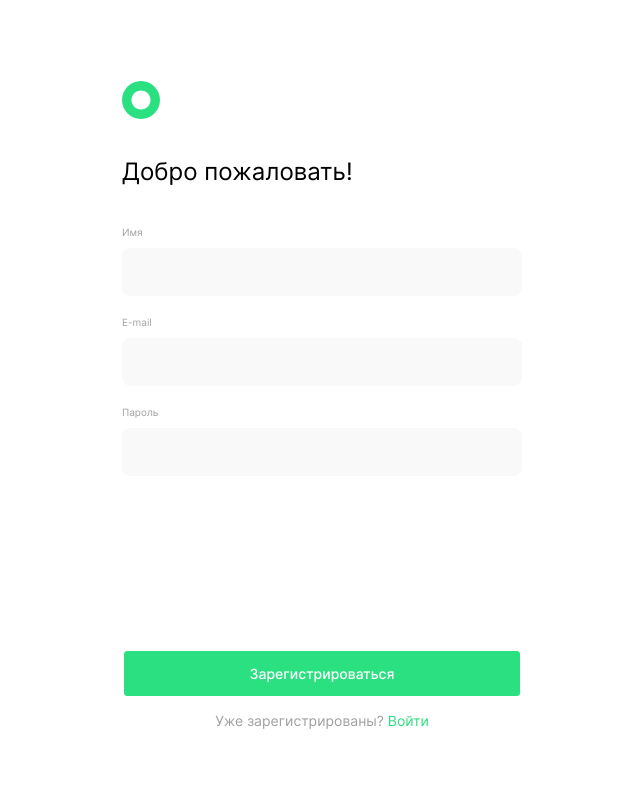
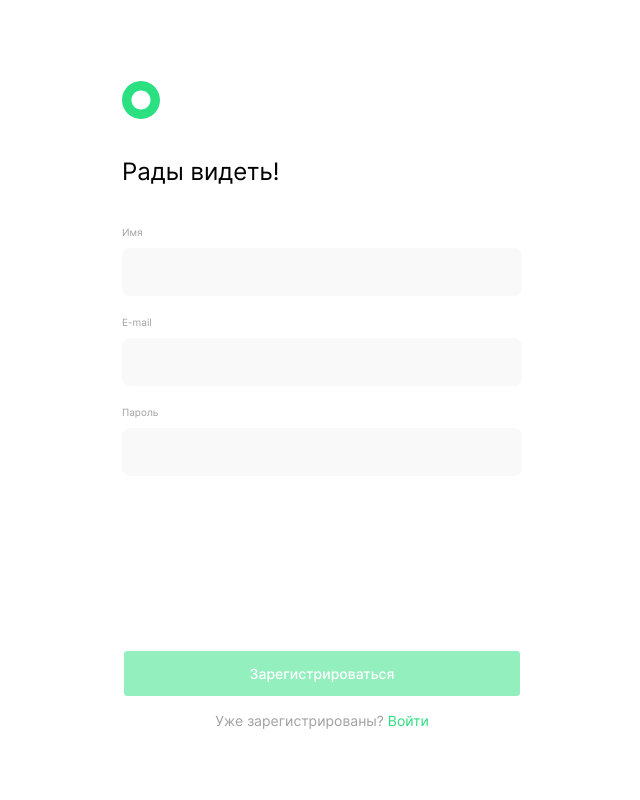
Before and after one commit to AlexeyShumilin/movies-explorer-frontend, a React (Create React App) app: page /signup in a window 1280 px wide. Shown: the top 800 px of the page, without its empty margins (318-958 px from the left). Built offline with nearby package versions, Linux system fonts and the light colour scheme.

Commit message:
Registration and Authorisation

```diff
--- a/src/components/App/App.jsx
+++ b/src/components/App/App.jsx
@@ -1,8 +1,11 @@
 import React from "react";
-import { Route, Switch } from "react-router-dom";
+
+import { Route, Switch, useHistory } from "react-router-dom";
 import Header from "../Header/Header";
 import Main from "../Main/Main";
+import MainApi from "../../utils/MainApi";
 import Footer from "../Footer/Footer";
+import Login from "../Login/Login";
 import "./App.css";
 import Movies from "../Movies/Movies";
 import Profile from "../Profile/Profile";
@@ -10,29 +13,68 @@ import Register from "../Register/Register";
 import NotFound from "../NotFound/NotFound";
 
 function App() {
+  const history = useHistory();
+  const [registrationError, setRegisteredError] = React.useState(false);
+  const [loginError, setLoginError] = React.useState(false);
+  const [isLogin, setIsLogin] = React.useState(false);
+
+  const handleLogin = (email, password) => {
+    MainApi.login(email, password)
+      .then((data) => {
+        if (data) {
+          setIsLogin(true);
+          history.push("/movies");
+        }
+      })
+      .catch((err) => {
+        setLoginError(true);
+        console.log(err);
+      });
+  };
+
+  function handleRegister(email, password, name) {
+    MainApi.register(email, password, name)
+      .then((data) => {
+        if (data) {
+          handleLogin(email, password);
+          history.push("/signin");
+        }
+      })
+      .catch(() => {
+        setRegisteredError(true);
+      });
+  }
+
   return (
     <div className="page">
       <Switch>
         <Route path="/" exact>
-          <Header bgColor="dark" textColor="white" />
+          <Header bgColor="dark" textColor="white" isLogin={isLogin} />
           <Main />
           <Footer />
         </Route>
         <Route path="/movies" exact>
-          <Header bgColor="light" textColor="black" />
+          <Header bgColor="light" textColor="black" isLogin={isLogin} />
           <Movies />
           <Footer />
         </Route>
         <Route path="/saved-movies" exact>
-          <Header bgColor="light" textColor="black" />
+          <Header bgColor="light" textColor="black" isLogin={isLogin} />
           <Movies />
           <Footer />
         </Route>
         <Route path="/profile" exact>
-          <Header bgColor="light" textColor="black" />
+          <Header bgColor="light" textColor="black" isLogin={isLogin} />
           <Profile />
         </Route>
+        <Route path="/signin" exact>
+          <Login handleLogin={handleLogin} loginError={loginError} />
+        </Route>
         <Route path="/signup" exact>
+          <Register
+            handleRegister={handleRegister}
+            registrationError={registrationError}
+          />
           <Register />
         </Route>
         <Route path="*">
--- a/src/components/Form/Form.css
+++ b/src/components/Form/Form.css
@@ -56,6 +56,10 @@
   transition: linear 0.4s;
 }
 
+.form__button:disabled {
+  opacity: 0.5;
+}
+
 .form__button:hover {
   transform: scale(1.1);
 }
--- a/src/components/Form/Form.jsx
+++ b/src/components/Form/Form.jsx
@@ -2,9 +2,25 @@ import React from "react";
 import { Link } from "react-router-dom";
 import "./Form.css";
 
-function Form({ submitText, children }) {
+function Form({
+  formName,
+  submitText,
+  children,
+  registrationError,
+  submitHandle,
+  validation,
+}) {
+  const {
+    values,
+    handleChange,
+    errors,
+    isValid,
+    isFocused,
+    onFocus,
+  } = validation;
+
   return (
-    <form className="form">
+    <form className="form" onSubmit={submitHandle} name={`${formName}-form`}>
       {children}
       <label htmlFor="email" className="form__label">
         E-mail
@@ -12,27 +28,38 @@ function Form({ submitText, children }) {
       <input
         required
         id="email"
-        className="form__input"
+        name="email"
+        className={`form__input ${errors.email && "form__input-error"}`}
         minLength="2"
         type="email"
+        value={values.email || ""}
+        onFocus={onFocus}
+        onChange={handleChange}
       />
-      <span className="form__input-error">Текст ошибки</span>
+      <span className="form__input-error">{isFocused && errors.email}</span>
       <label htmlFor="password" className="form__label">
         Пароль
       </label>
       <input
         required
         id="password"
-        className="form__input"
+        name="password"
+        className={`form__input ${errors.password && "form__input-error"}`}
         minLength="2"
         type="text"
+        value={values.password || ""}
+        onFocus={onFocus}
+        onChange={handleChange}
       />
-      <span className="form__input-error"> Текст ошибки</span>
-      <button className="form__button" type="submit">
+      <span className="form__input-error">{isFocused && errors.password}</span>
+      <button className="form__button" type="submit" disabled={!isValid}>
         {submitText.buttonText}
       </button>
+      {registrationError && (
+        <p className="form__input-error">Произошла ошибка при регистрации</p>
+      )}
       <p className="form__prompt">
-        {`${submitText.prompt} `}
+        {`${submitText.promt} `}
         <Link className="form__link" to={submitText.route}>
           {submitText.linkText}
         </Link>
--- a/src/components/Login/Login.jsx
+++ b/src/components/Login/Login.jsx
@@ -2,9 +2,19 @@ import React from "react";
 import "./Login.css";
 import { Link } from "react-router-dom";
 import Form from "../Form/Form";
-import logo from "../../images/header-logo.svg";
+import logo from "../../images/logo_header.svg";
+import CallbackValidation from "../../helpers/CallbackValidation";
 
-function Login() {
+function Login({ handleLogin, loginError }) {
+  const formCallbackValidation = CallbackValidation();
+  const { email, password } = formCallbackValidation.values;
+
+  const submitHandle = (event) => {
+    event.preventDefault();
+    handleLogin(email, password);
+    formCallbackValidation.resetForm();
+  };
+
   return (
     <section className="login">
       <div className="login__container">
@@ -19,6 +29,10 @@ function Login() {
             route: "/signup",
             linkText: "Регистрация",
           }}
+          submitHandle={submitHandle}
+          validation={formCallbackValidation}
+          formName="login"
+          loginError={loginError}
         />
       </div>
     </section>
--- a/src/components/MoviesCardList/MoviesCardList.css
+++ b/src/components/MoviesCardList/MoviesCardList.css
@@ -56,6 +56,14 @@
   display: block;
 }
 
+.movies__not-found_hidden {
+  display: none;
+}
+
+.movies__button_hidden {
+  display: none;
+}
+
 @media screen and (max-width: 1280px) {
 }
 
--- a/src/components/Register/Register.jsx
+++ b/src/components/Register/Register.jsx
@@ -3,22 +3,43 @@ import "./Register.css";
 import { Link } from "react-router-dom";
 import Form from "../Form/Form";
 import logo from "../../images/logo_header.svg";
+import CallbackValidation from "../../helpers/CallbackValidation";
 
-function Register() {
+function Register({ handleRegister, registrationError }) {
+  const formCallbackValidation = CallbackValidation();
+  const { email, password, name } = formCallbackValidation.values;
+  const {
+    values,
+    onFocus,
+    handleChange,
+    isFocused,
+    errors,
+  } = formCallbackValidation;
+
+  const submitHandle = (event) => {
+    event.preventDefault();
+    handleRegister(email, password, name);
+    formCallbackValidation.resetForm();
+  };
+
   return (
     <section className="register">
       <div className="register__container">
         <Link to="/">
           <img className="register__logo" src={logo} alt="Логотип" />
         </Link>
-        <h1 className="register__title">Добро пожаловать!</h1>
+        <h1 className="register__title">Рады видеть!</h1>
         <Form
           submitText={{
             buttonText: "Зарегистрироваться",
-            prompt: "Уже зарегистрированы?",
+            promt: "Уже зарегистрированы?",
             route: "/signin",
             linkText: "Войти",
           }}
+          registrationError={registrationError}
+          submitHandle={submitHandle}
+          validation={formCallbackValidation}
+          formName="register"
         >
           <label htmlFor="name" className="form__label">
             Имя
@@ -26,11 +47,15 @@ function Register() {
           <input
             required
             id="name"
-            className="form__input"
+            name="name"
+            className={`form__input ${errors.name && "form__input-error"}`}
             minLength="2"
             type="text"
+            value={values.name || ""}
+            onFocus={onFocus}
+            onChange={handleChange}
           />
-          <span className="form__input-error">Текст</span>
+          <span className="form__input-error">{isFocused && errors.name}</span>
         </Form>
       </div>
     </section>
```
Also changed, not shown: src/utils/MainApi.js (+34 -41 lines).
